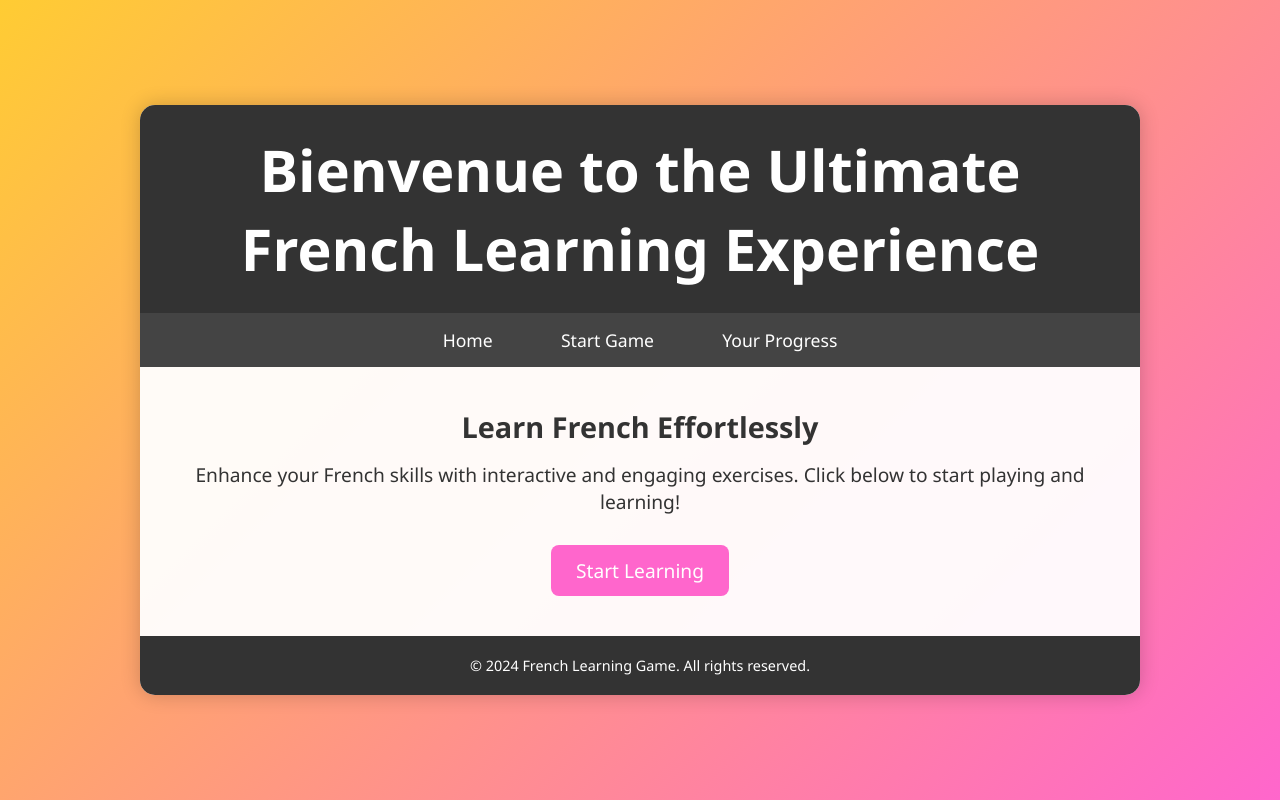
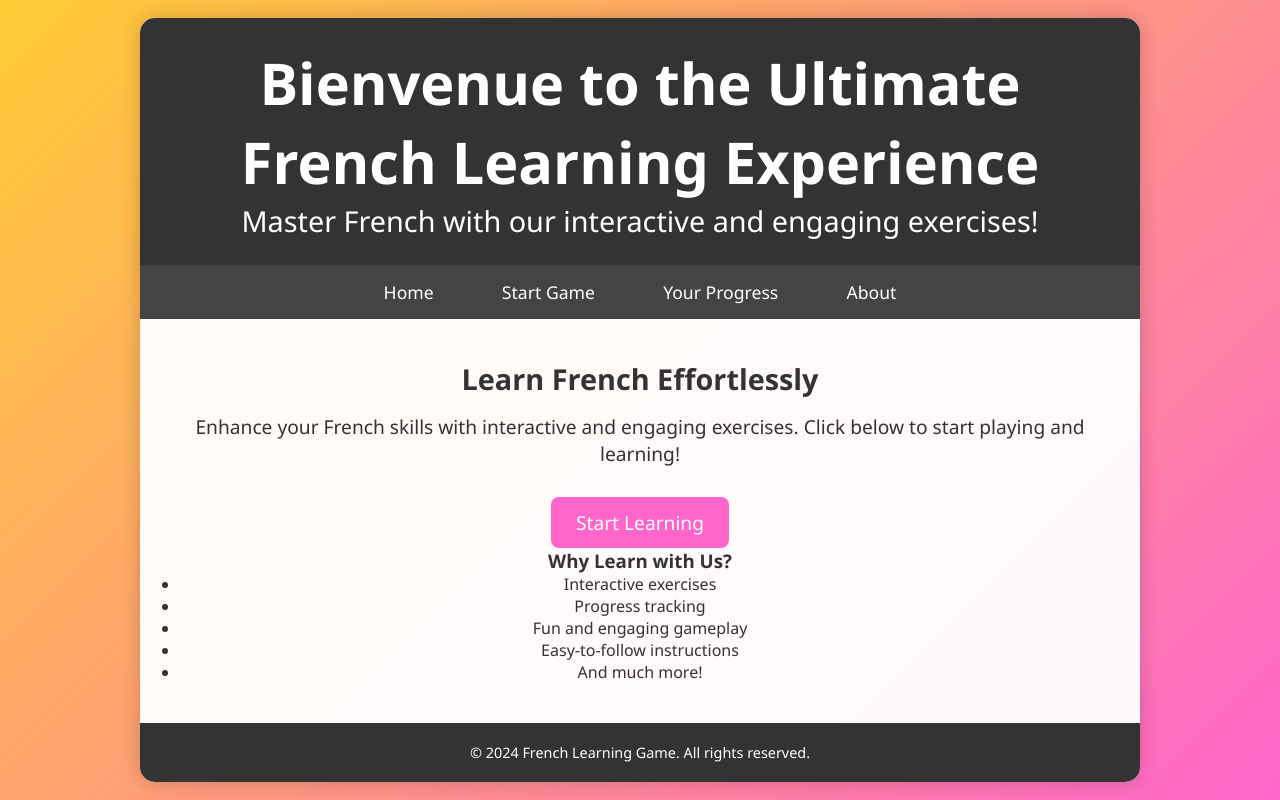
Before and after one commit to passecompose/new, a plain HTML site: page index.html in a window 1280 px wide. Drawn offline with Linux system fonts and the light colour scheme.

Commit message:
Update index.html

```diff
--- a/index.html
+++ b/index.html
@@ -10,12 +10,14 @@
     <div class="container">
         <header class="header">
             <h1>Bienvenue to the Ultimate French Learning Experience</h1>
+            <p>Master French with our interactive and engaging exercises!</p>
         </header>
         <nav class="nav">
             <ul>
                 <li><a href="index.html" class="nav-link">Home</a></li>
                 <li><a href="game.html" class="nav-link">Start Game</a></li>
                 <li><a href="stats.html" class="nav-link">Your Progress</a></li>
+                <li><a href="about.html" class="nav-link">About</a></li>
             </ul>
         </nav>
         <main class="main-content">
@@ -23,6 +25,16 @@
                 <h2>Learn French Effortlessly</h2>
                 <p>Enhance your French skills with interactive and engaging exercises. Click below to start playing and learning!</p>
                 <button class="start-btn" onclick="navigateTo('game.html')">Start Learning</button>
+            </section>
+            <section class="features">
+                <h3>Why Learn with Us?</h3>
+                <ul>
+                    <li>Interactive exercises</li>
+                    <li>Progress tracking</li>
+                    <li>Fun and engaging gameplay</li>
+                    <li>Easy-to-follow instructions</li>
+                    <li>And much more!</li>
+                </ul>
             </section>
         </main>
         <footer class="footer">
```
